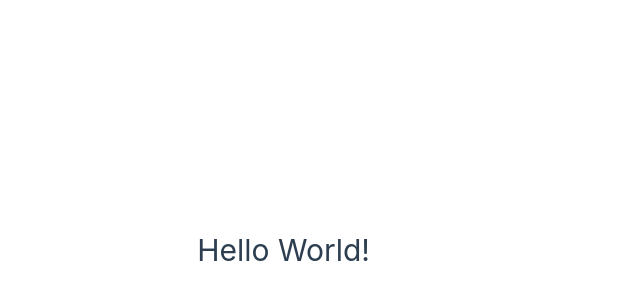
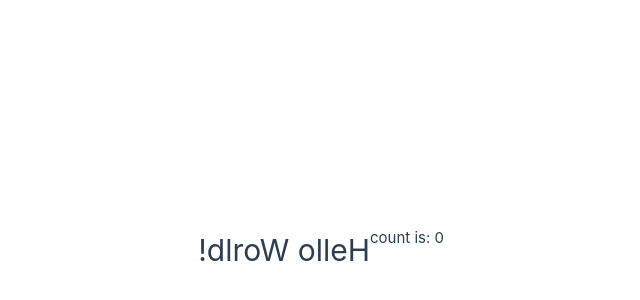
Before and after one commit to alecthibodeau/vue-tutorial, a Vue app: page / in a window 1280 px wide. Shown: the part 150-450 px from the top of the page, without its empty margins (270-910 px from the left). Built offline with nearby package versions, Linux system fonts and the light colour scheme.

Commit message:
Complete Step 2 - Declarative Rendering

```diff
--- a/src/App.vue
+++ b/src/App.vue
@@ -1,6 +1,17 @@
 <script setup lang="ts">
+import { reactive, ref } from 'vue'
+
+// component logic
+const message = ref('Hello World!');
+
+const counter = reactive({
+  count: 0
+})
 </script>
 
 <template>
-  <h1>Hello World!</h1>
+  <h1>{{ message.split('').reverse().join('') }}</h1>
+  <div>
+    <p>count is: {{ counter.count }}</p>
+  </div>
 </template>
```
